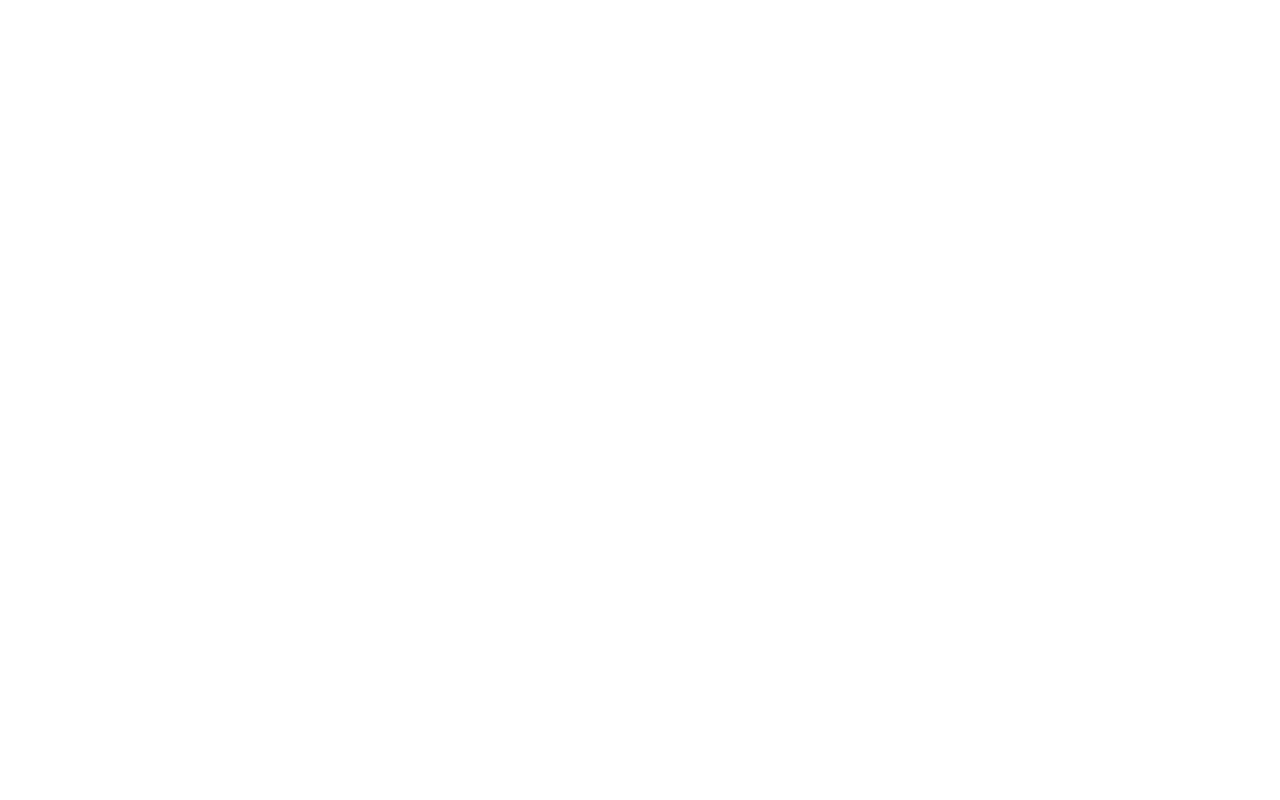
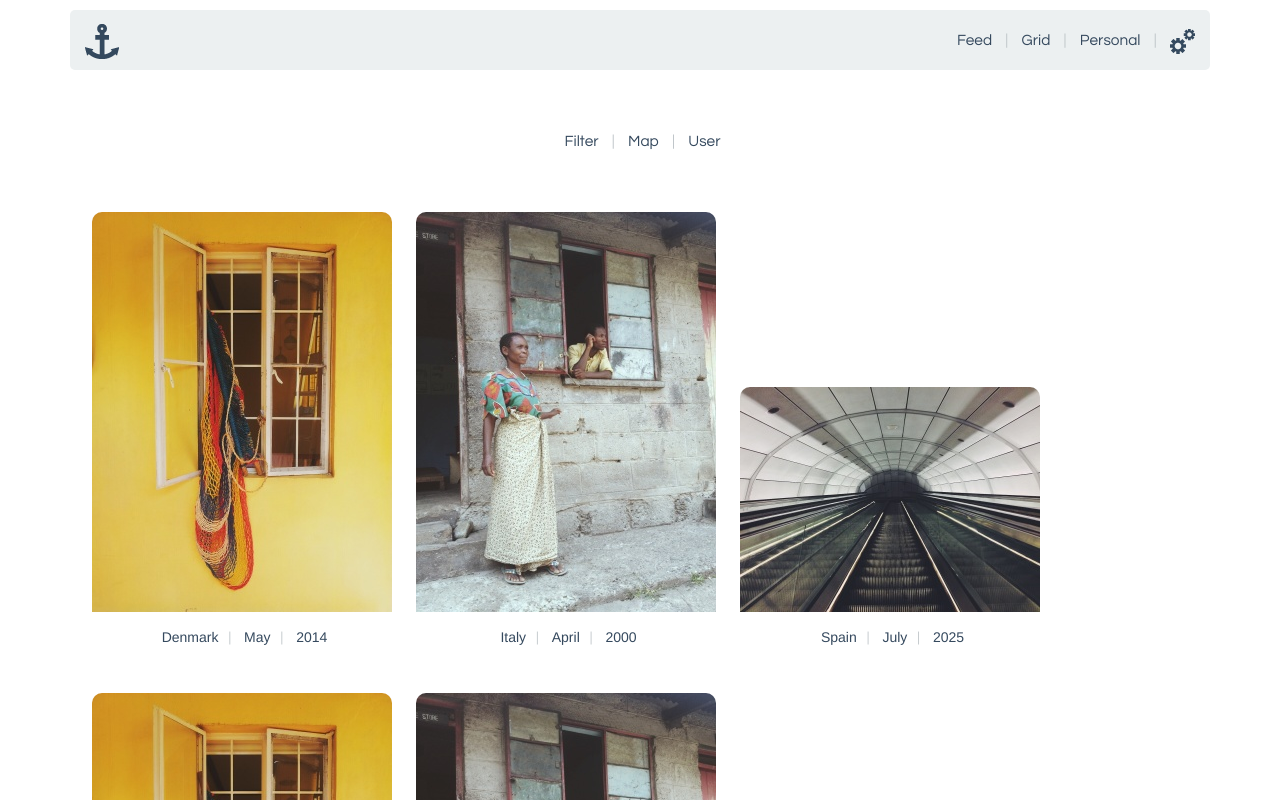
Before and after one commit to AugustinLF/fernweh, a plain HTML site: page index.html in a window 1280 px wide. Shown: the top 800 px of the page. Drawn offline with nearby package versions, Linux system fonts and the light colour scheme.

Commit message:
- headroom working with angular - grid is populated with a directive (trigger isotope after loading still missing)

```diff
--- a/css/style.css
+++ b/css/style.css
@@ -4,7 +4,9 @@ body {
 	color: #35495E;
 }
 
-
+.hidden {
+	display: none;
+}
 
 
 
@@ -19,15 +21,20 @@ ul.thomas-navbar li {
 ul.thomas-navbar li+li:before {
 	content: " | ";
 	padding-right: 10px;
+	color: #BDC3C7;
+	font-family: "Avant Garde", Avantgarde, "Century Gothic", CenturyGothic, "AppleGothic", sans-serif;
 }
 
 
 
 
 
-/* HEADER */
-header {
+/* headroom */
+headroom {
 	z-index: 10;
+	position: fixed;
+	top: 0;
+	left: 0;
 	width: 100%;
 	padding-top: 10px;
 	background-color: #FFFFFF;
@@ -36,7 +43,7 @@ header {
 	font-family: "Century Gothic", CenturyGothic, AppleGothic, sans-serif;
 }
 
-header div.row {
+headroom div.row {
 	line-height: 60px;
 	margin: 0 auto;
 	background-color: #ECF0F1;
@@ -44,25 +51,25 @@ header div.row {
 	text-decoration: none;
 }
 
-header ul {
+headroom ul {
 	margin-bottom: 0;
 }
 
-header li {
+headroom li {
 	padding-left: 10px;
 	padding-right: 0;
 }
 
-header li+li:before {
+headroom li+li:before {
 	content: " | ";
 	padding-right: 10px;
 }
 
-header  img {
+headroom  img {
 	max-height: 100%;
 }
 
-header.headroom {
+headroom.headroom {
 	display: block;
 	position: fixed;
 	top: 0;
@@ -70,29 +77,29 @@ header.headroom {
 	transition: transform 200ms linear;
 }
 
-header.headroom--pinned {
+headroom.headroom--pinned {
 	transform: translateY(0%);
 }
 
-header.headroom--unpinned {
+headroom.headroom--unpinned {
 	transform: translateY(-100%);
 }
 
-header a, header a:visited {
+headroom a, headroom a:visited {
 	color: #35495E;
 }
 
-header a:hover, header a:active  {
+headroom a:hover, headroom a:active  {
 	color: #24AE5F;
 }
 
-header a:hover img  {
+headroom a:hover img  {
 	opacity: 0.6;
 }
 
 /* NAV */
 nav {
-	margin-top: 100px;
+	margin-top: 130px;
 	font-size: 1.1em;
 	font-family: "Century Gothic", CenturyGothic, AppleGothic, sans-serif;
 
@@ -109,30 +116,24 @@ nav a:hover, nav a:active  {
 
 /* MAIN */
 main {
-	padding-top: 20px;
-	margin: 0 auto;
+	margin: 50px -20px 20px 0;
 }
-
-
 
 
 #grid .item {
 	position: relative;
 	display: inline-block;
-	margin-bottom: 20px;
-	margin-right: 20px;
+	margin:0 12px 20px;
 }
-
 #grid .item img {
 	display: block;
 	width: 300px;
-	border-radius: 20px 20px 0 0;
+	border-radius: 10px 10px 0 0;
 	cursor: pointer;
 }
 
 #grid .item .itemDesc {
 	display: block;
-	padding: 15px;
-	cursor: pointer;
+	padding: 15px 0;
 	text-align: center;
 }
--- a/grid.html
+++ /dev/null
@@ -1,149 +0,0 @@
-<!DOCTYPE html>
-<html lang="en" ng-app>
-  <head>
-    <meta charset="utf-8">
-    <meta http-equiv="X-UA-Compatible" content="IE=edge">
-    <meta name="viewport" content="width=device-width, initial-scale=1">
-    <title>Grid</title>
-
-    <link href="css/bootstrap.min.css" rel="stylesheet">
-    <link href="css/bootstrap-theme.css" rel="stylesheet">
-    <link href="css/style.css" rel="stylesheet">
-
-
-    <!-- HTML5 Shim and Respond.js IE8 support of HTML5 elements and media queries -->
-    <!-- WARNING: Respond.js doesn't work if you view the page via file:// -->
-    <!--[if lt IE 9]>
-      <script src="https://oss.maxcdn.com/libs/html5shiv/3.7.0/html5shiv.js"></script>
-      <script src="https://oss.maxcdn.com/libs/respond.js/1.4.2/respond.min.js"></script>
-    <![endif]-->
-  </head>
-  <body>
-
-    <header>
-      <div class="container">
-        <div class="row">
-          <div class="col-md-3">
-            <a href="#">
-              <img id="header-logo" src="img/anchor3_35.png" alt="Anchor" />
-            </a>
-          </div>
-          <div class="col-md-9 text-right">
-            <ul class="list-inline thomas-navbar">
-              <li><a href="#">Feed</a></li>
-              <li><a href="#">Grid</a></li>
-              <li><a href="#">Personal</a></li>
-              <li><a href="#"><img src="img/icons/icon_wrench.png" alt="Settings" /></a></li>
-            </ul>
-          </div>
-        </div>
-      </div>
-    </header>
-
-    <nav>
-      <div class="container">
-        <div class="row">
-          <div class="col-md-10 text-center">
-            <ul class="list-inline thomas-navbar">
-              <li><a href="#">Filter</a></li>
-              <li><a href="#">Map</a></li>
-              <li><a href="#">User</a></li>
-            </ul>
-          </div>
-        </div>
-      </div>
-    </nav>
-
-
-    <main id="grid">
-      <div class="container">
-        <div id="itemContainer">
-          <div class="item">
-            <img src="img/photos/300/1.jpg" alt="1" />
-            <ul class="itemDesc list-inline thomas-navbar" data-filter="home" data-country="dk">
-              <li class="country">Denmark</li><li class="month">May</li><li class="year">2008</li>
-            </ul>
-          </div>
-          <div class="item">
-            <img src="img/photos/300/2.jpg" alt="2" />
-            <ul class="itemDesc list-inline thomas-navbar" data-filter="home" data-country="dk">
-              <li class="country">USA</li><li class="month">September</li><li class="year">2000</li>
-            </ul>
-          </div>
-          <div class="item">
-            <img src="img/photos/300/3.jpg" alt="3" />
-            <ul class="itemDesc list-inline thomas-navbar" data-filter="home" data-country="dk">
-              <li class="country">Kongo</li><li class="month">April</li><li class="year">2020</li>
-            </ul>
-          </div>
-          <div class="item">
-            <img src="img/photos/300/1.jpg" alt="1" />
-            <ul class="itemDesc list-inline thomas-navbar" data-filter="home" data-country="dk">
-              <li class="country">Denmark</li><li class="month">May</li><li class="year">2008</li>
-            </ul>
-          </div>
-          <div class="item">
-            <img src="img/photos/300/2.jpg" alt="2" />
-            <ul class="itemDesc list-inline thomas-navbar" data-filter="home" data-country="dk">
-              <li class="country">USA</li><li class="month">September</li><li class="year">2000</li>
-            </ul>
-          </div>
-          <div class="item">
-            <img src="img/photos/300/3.jpg" alt="3" />
-            <ul class="itemDesc list-inline thomas-navbar" data-filter="home" data-country="dk">
-              <li class="country">Kongo</li><li class="month">April</li><li class="year">2020</li>
-            </ul>
-          </div>
-          <div class="item">
-            <img src="img/photos/300/1.jpg" alt="1" />
-            <ul class="itemDesc list-inline thomas-navbar" data-filter="home" data-country="dk">
-              <li class="country">Denmark</li><li class="month">May</li><li class="year">2008</li>
-            </ul>
-          </div>
-          <div class="item">
-            <img src="img/photos/300/2.jpg" alt="2" />
-            <ul class="itemDesc list-inline thomas-navbar" data-filter="home" data-country="dk">
-              <li class="country">USA</li><li class="month">September</li><li class="year">2000</li>
-            </ul>
-          </div>
-          <div class="item">
-            <img src="img/photos/300/3.jpg" alt="3" />
-            <ul class="itemDesc list-inline thomas-navbar" data-filter="home" data-country="dk">
-              <li class="country">Kongo</li><li class="month">April</li><li class="year">2020</li>
-            </ul>
-          </div>
-        </div>
-      </div>
-    </main>
-
-
-    <script src="https://ajax.googleapis.com/ajax/libs/jquery/1.11.0/jquery.min.js"></script>
-    <script src="https://ajax.googleapis.com/ajax/libs/angularjs/1.3.0-beta.11/angular.min.js"></script>
-    <script src="js/bootstrap.min.js"></script>
-    <script src="js/headroom.min.js"></script>
-    <script src="js/isotope.pkgd.min.js"></script>
-
-
-    <script src="js/app.js"></script>
-    <script  type="text/javascript" src="https://rawgithub.com/WickyNilliams/headroom.js/master/src/jQuery.headroom.js"></script>
-    <script type="text/javascript">
-      $("header").headroom({
-        "tolerance": 5,
-        "offset": 205
-      });
-
-      $('main#grid #itemContainer').isotope({
-        itemSelector: '.item',
-        layoutMode: 'masonry',
-        getSortData: {
-          country: '.country',
-          year: '.year'
-        },
-        masonry: {
-          columnWidth: 5
-        }
-
-      })
-    </script>
-  </body>
-</html>
--- a/index.html
+++ b/index.html
@@ -0,0 +1,70 @@
+<!DOCTYPE html>
+<html lang="en" ng-app="app">
+  <head>
+    <meta charset="utf-8">
+    <meta http-equiv="X-UA-Compatible" content="IE=edge">
+    <meta name="viewport" content="width=device-width, initial-scale=1">
+    <title>Grid</title>
+
+    <link href="css/bootstrap.min.css" rel="stylesheet">
+    <link href="css/bootstrap-theme.css" rel="stylesheet">
+    <link href="css/style.css" rel="stylesheet">
+
+
+    <!-- HTML5 Shim and Respond.js IE8 support of HTML5 elements and media queries -->
+    <!-- WARNING: Respond.js doesn't work if you view the page via file:// -->
+    <!--[if lt IE 9]>
+      <script src="https://oss.maxcdn.com/libs/html5shiv/3.7.0/html5shiv.js"></script>
+      <script src="https://oss.maxcdn.com/libs/respond.js/1.4.2/respond.min.js"></script>
+    <![endif]-->
+  </head>
+  <body>
+
+    <headroom tolerance="5" offset="205">
+      <div class="container">
+        <div class="row">
+          <div class="col-md-3">
+            <a href="#">
+              <img id="header-logo" src="img/anchor3_35.png" alt="Anchor" />
+            </a>
+          </div>
+          <div class="col-md-9 text-right">
+            <ul class="list-inline thomas-navbar">
+              <li><a href="#">Feed</a></li>
+              <li><a href="#">Grid</a></li>
+              <li><a href="#">Personal</a></li>
+              <li><a href="#"><img src="img/icons/icon_wrench.png" alt="Settings" /></a></li>
+            </ul>
+          </div>
+        </div>
+      </div>
+    </headroom>
+
+    <nav>
+      <div class="container">
+        <div class="row">
+          <div class="col-md-12 text-center">
+            <ul class="list-inline thomas-navbar">
+              <li><a href="#">Filter</a></li>
+              <li><a href="#">Map</a></li>
+              <li><a href="#">User</a></li>
+            </ul>
+          </div>
+        </div>
+      </div>
+    </nav>
+
+    <main-grid>
+    </main-grid>
+
+
+    <script src="https://ajax.googleapis.com/ajax/libs/jquery/1.11.0/jquery.min.js"></script>
+    <script src="https://ajax.googleapis.com/ajax/libs/angularjs/1.3.0-beta.11/angular.min.js"></script>
+    <script src="js/bootstrap.min.js"></script>
+    <script src="js/headroom.min.js"></script>
+    <script src="js/isotope.pkgd.min.js"></script>
+
+
+    <script src="js/angular.app.js"></script>
+  </body>
+</html>
--- /dev/null
+++ b/js/angular.app.js
@@ -0,0 +1,243 @@
+(function() {
+	var app = angular.module('app', []);
+
+	//headroom
+	app.directive('headroom', function() {
+		return {
+			restrict: 'EA',
+			scope: {
+				tolerance: '=',
+				offset: '=',
+				classes: '='
+			},
+			link: function(scope, element) {
+				var options = {};
+				angular.forEach(Headroom.options, function(value, key) {
+					options[key] = scope[key] || Headroom.options[key];
+				});
+				var headroom = new Headroom(element[0], options);
+				headroom.init();
+				scope.$on('destroy', function() {
+					headroom.destroy();
+				});
+			}
+		};
+	});
+
+	app.controller('gridController', function() {
+		this.photos = photos;
+	});
+
+	app.directive('mainGrid', function() {
+		return {
+			restrict: 'E',
+			templateUrl: 'main_grid.html',
+			controller: function($scope) {
+				//changes the content, ex if we want to reload a bigger image
+
+						var wCont = $('main#grid #itemContainer').innerWidth();
+						var witem = $('main#grid #itemContainer .item:first').outerWidth(true);
+						var nItems = Math.floor( wCont/witem);
+						var mCont = (wCont - witem * nItems)/2;
+						$('main#grid #itemContainer').css('marginLeft', mCont+'px');
+
+						$('main#grid #itemContainer').isotope({
+							itemSelector: '.item',
+							layoutMode: 'masonry',
+							getSortData: {
+								country: '.country',
+								year: '.year'
+							},
+							masonry: {
+								columnWidth: 5
+							}
+
+						}).isotope('on', 'layoutComplete', function(isoInstance, laidOutItems) {
+							$('main#grid #itemContainer').show('slow');
+
+						});
+
+
+			},
+			controllerAs: 'photo'
+		};
+	});
+
+
+	// will be send via AJAX
+	var photos = [
+	{
+		id: 1,
+		country: 'Denmark',
+		month: 'May',
+		year: 2014,
+		user: 'Thomas',
+		height: 400,
+		width: 300,
+		srcs: [
+			"images/gem-02.gif",
+			"images/gem-05.gif",
+			"images/gem-09.gif"
+		],
+		history: [{
+			liked: 1,
+			followed: 1,
+			shared: "yes"
+		}]
+	},
+	{
+		id: 2,
+		country: 'Italy',
+		month: 'April',
+		year: 2000,
+		user: 'John',
+		height: 400,
+		width: 300,
+		srcs: [
+			"images/gem-02.gif",
+			"images/gem-05.gif",
+			"images/gem-09.gif"
+		],
+		history: [{
+			liked: 1,
+			followed: 1,
+			shared: "yes"
+		}]
+	},
+	{
+		id: 3,
+		country: 'Spain',
+		month: 'July',
+		year: 2025,
+		user: 'james',
+		height: 400,
+		width: 225,
+		srcs: [
+			"images/gem-02.gif",
+			"images/gem-05.gif",
+			"images/gem-09.gif"
+		],
+		history: [{
+			liked: 1,
+			followed: 1,
+			shared: "yes"
+		}]
+	},
+	{
+		id: 1,
+		country: 'Denmark',
+		month: 'May',
+		year: 2014,
+		user: 'Thomas',
+		height: 400,
+		width: 300,
+		srcs: [
+			"images/gem-02.gif",
+			"images/gem-05.gif",
+			"images/gem-09.gif"
+		],
+		history: [{
+			liked: 1,
+			followed: 1,
+			shared: "yes"
+		}]
+	},
+	{
+		id: 2,
+		country: 'Italy',
+		month: 'April',
+		year: 2000,
+		user: 'John',
+		height: 400,
+		width: 300,
+		srcs: [
+			"images/gem-02.gif",
+			"images/gem-05.gif",
+			"images/gem-09.gif"
+		],
+		history: [{
+			liked: 1,
+			followed: 1,
+			shared: "yes"
+		}]
+	},
+	{
+		id: 3,
+		country: 'Spain',
+		month: 'July',
+		year: 2025,
+		user: 'james',
+		height: 400,
+		width: 225,
+		srcs: [
+			"images/gem-02.gif",
+			"images/gem-05.gif",
+			"images/gem-09.gif"
+		],
+		history: [{
+			liked: 1,
+			followed: 1,
+			shared: "yes"
+		}]
+	},
+	{
+		id: 1,
+		country: 'Denmark',
+		month: 'May',
+		year: 2014,
+		user: 'Thomas',
+		height: 400,
+		width: 300,
+		srcs: [
+			"images/gem-02.gif",
+			"images/gem-05.gif",
+			"images/gem-09.gif"
+		],
+		history: [{
+			liked: 1,
+			followed: 1,
+			shared: "yes"
+		}]
+	},
+	{
+		id: 2,
+		country: 'Italy',
+		month: 'April',
+		year: 2000,
+		user: 'John',
+		height: 400,
+		width: 300,
+		srcs: [
+			"images/gem-02.gif",
+			"images/gem-05.gif",
+			"images/gem-09.gif"
+		],
+		history: [{
+			liked: 1,
+			followed: 1,
+			shared: "yes"
+		}]
+	},
+	{
+		id: 3,
+		country: 'Spain',
+		month: 'July',
+		year: 2025,
+		user: 'james',
+		height: 400,
+		width: 225,
+		srcs: [
+			"images/gem-02.gif",
+			"images/gem-05.gif",
+			"images/gem-09.gif"
+		],
+		history: [{
+			liked: 1,
+			followed: 1,
+			shared: "yes"
+		}]
+	}
+	];
+
+
+})();
--- /dev/null
+++ b/main_grid.html
@@ -0,0 +1,12 @@
+    <main id="grid" ng-controller="gridController as grid">
+      <div class="container">
+        <div id="itemContainer">
+          <div class="item" ng-repeat="photo in grid.photos" grid-load-isotope>
+            <img src="img/photos/300/{{photo.id}}.jpg" alt="{{photo.id}}" />
+            <ul class="itemDesc list-inline thomas-navbar" data-filter="home" data-country="{{photo.country}}">
+              <li class="country">{{photo.country}}</li><li class="month">{{photo.month}}</li><li class="year">{{photo.year}}</li>
+            </ul>
+          </div>
+        </div>
+      </div>
+    </main>
```
Also changed, not shown: header.html (deleted, +0 -87 lines), js/angular.headroom.js (deleted, +0 -40 lines), README.md (deleted), img/profile.jpg (added), js/app.js (deleted).
